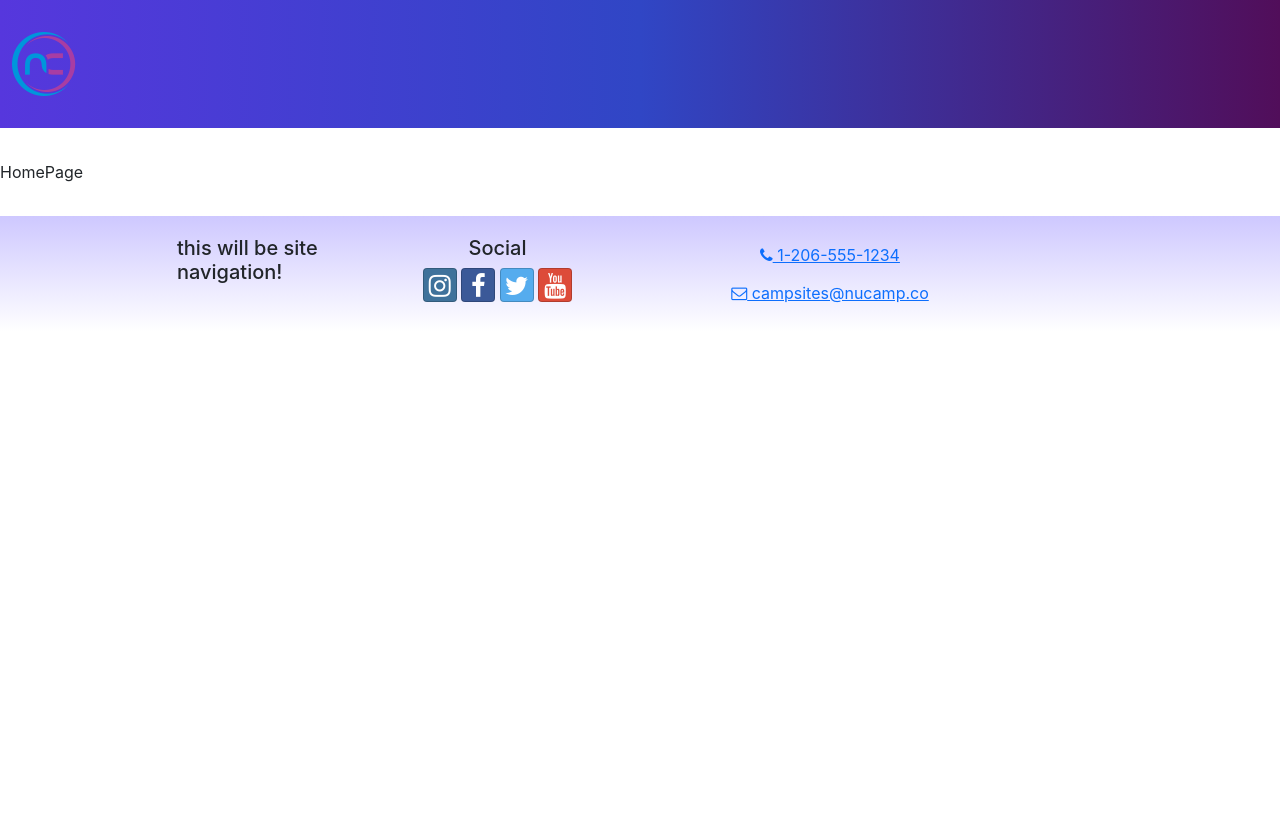
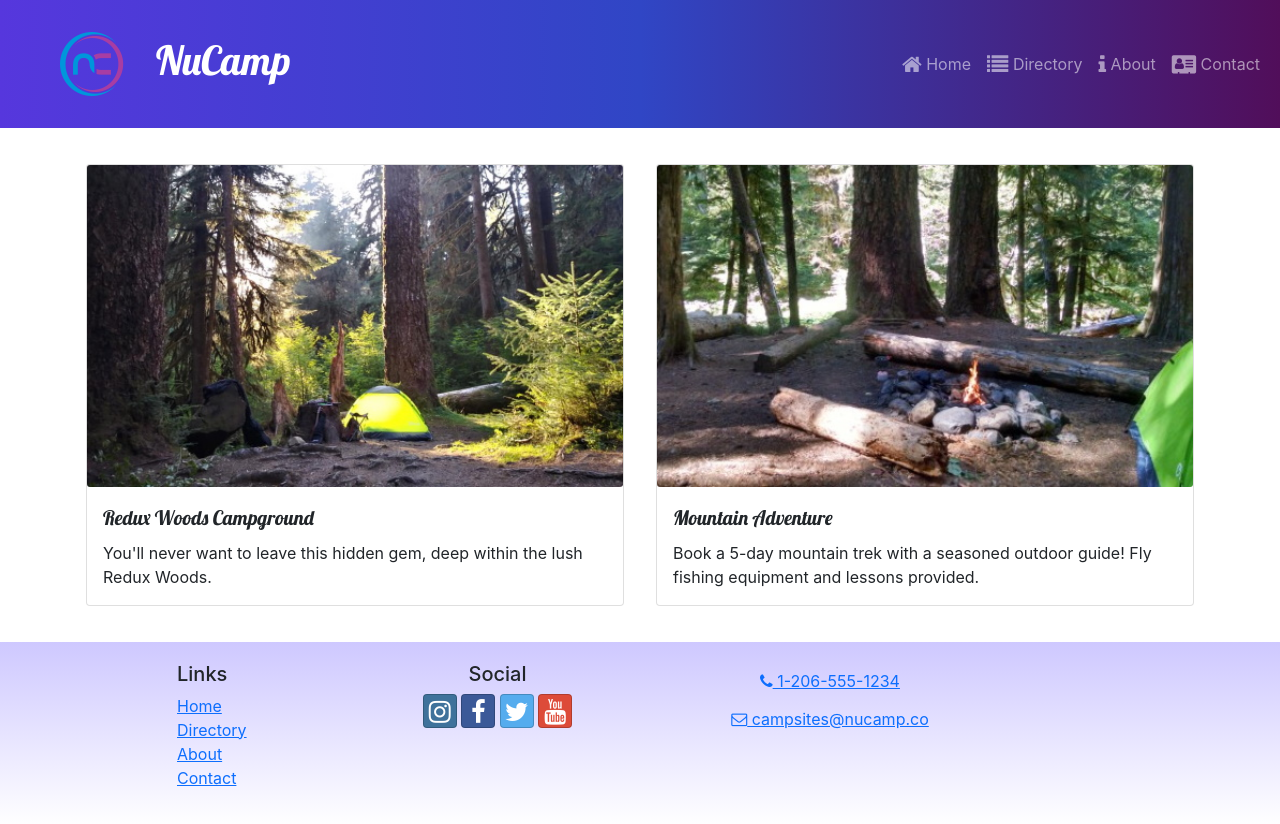
Before and after one commit to Bonon619/nucampsite-react-1, a React (Create React App) app: page / in a window 1280 px wide. Before the commit the page ends 800 px from the top, so only its background shows below. Built offline with nearby package versions, Linux system fonts and the light colour scheme.

Commit message:
Homepage Display

```diff
--- a/src/components/Footer.js
+++ b/src/components/Footer.js
@@ -1,13 +1,27 @@
-import "bootstrap/dist/css/bootstrap.min.css";
+// import "bootstrap/dist/css/bootstrap.min.css";
 import { Container, Col, Row } from "reactstrap";
-
+import { Link } from "react-router-dom";
 const Footer = () => {
   return (
     <footer className="site-footer">
       <Container>
         <Row>
           <Col xs={{ size: 4, offset: 1 }} sm="2">
-            <h5>this will be site navigation!</h5>
+            <h5>Links</h5>
+            <ul className="list-unstyled">
+              <li>
+                <Link to="/">Home</Link>
+              </li>
+              <li>
+                <Link to="/directory">Directory</Link>
+              </li>
+              <li>
+                <Link to="/about">About</Link>
+              </li>
+              <li>
+                <Link to="/contact">Contact</Link>
+              </li>
+            </ul>
           </Col>
           <Col xs="6" sm="3" className="text-center">
             <h5>Social</h5>
--- a/src/components/Header.js
+++ b/src/components/Header.js
@@ -1,12 +1,41 @@
-import { Navbar, NavbarBrand } from "reactstrap";
+import { useState } from "react";
+import {
+  Navbar,
+  NavbarBrand,
+  Collapse,
+  NavbarToggler,
+  Nav,
+  NavItem,
+} from "reactstrap";
+import { Navlink } from "react-router-dom";
 import NucampLogo from "../app/assets/img/logo.png";
 
 const Header = () => {
+  const [menuOpen, setMenuOpen] = useState(false);
+
   return (
     <Navbar dark color="primary" sticky="top" expand="md">
-      <NavbarBrand href="/">
-        <img src={NucampLogo} alt="nucamp logo" />
+      <NavbarBrand className="ms-5" href="/">
+        <img className="float-start" src={NucampLogo} alt="nucamp logo" />
+        <h1 className="mt-1">NuCamp</h1>
       </NavbarBrand>
+      <NavbarToggler onClick={() => setMenuOpen(!menuOpen)} />
+      <Collapse isOpen={menuOpen} navbar>
+        <Nav className="ms-auto" navbar>
+          <NavItem className="nav-link" to="/">
+            <i className="fa fa-home fa-lg" /> Home
+          </NavItem>
+          <NavItem className="nav-link" to="/directory">
+            <i className="fa fa-list fa-lg" /> Directory
+          </NavItem>
+          <NavItem className="nav-link" to="/about">
+            <i className="fa fa-info fa-lg" /> About
+          </NavItem>
+          <NavItem className="nav-link" to="/contact">
+            <i className="fa fa-address-card fa-lg" /> Contact
+          </NavItem>
+        </Nav>
+      </Collapse>
     </Navbar>
   );
 };
--- a/src/features/campsites/campsitesSlice.js
+++ b/src/features/campsites/campsitesSlice.js
@@ -9,3 +9,6 @@
 export const selectCampsiteById = (id) => {
   return CAMPSITES.find((campsite) => campsite.id === id);
 };
+export const selectFeaturedCampsite = () => {
+  return CAMPSITES.find((campsite) => campsite.featured);
+};
--- /dev/null
+++ b/src/features/display/DisplayCard.js
@@ -0,0 +1,16 @@
+import { Card, CardImg, CardText, CardBody, CardTitle } from "reactstrap";
+
+const DisplayCard = ({ item }) => {
+  const { image, name, description } = item;
+  return (
+    <Card>
+      <CardImg src={image} alt={name} />
+      <CardBody>
+        <CardTitle>{name}</CardTitle>
+        <CardText>{description}</CardText>
+      </CardBody>
+    </Card>
+  );
+};
+
+export default DisplayCard;
--- /dev/null
+++ b/src/features/display/DisplayList.js
@@ -0,0 +1,21 @@
+import { Col, Row } from "reactstrap";
+import DisplayCard from "./DisplayCard";
+import { selectFeaturedCampsite } from "../campsites/campsitesSlice";
+import { selectFeaturedPromotion } from "../promotions/PromotionsSlice";
+
+const DisplayList = () => {
+  const items = [selectFeaturedCampsite(), selectFeaturedPromotion()];
+  return (
+    <Row>
+      {items.map((item, idx) => {
+        return (
+          <Col md className="m-1" key={idx}>
+            <DisplayCard item={item} />
+          </Col>
+        );
+      })}
+    </Row>
+  );
+};
+
+export default DisplayList;
--- /dev/null
+++ b/src/features/promotions/PromotionsSlice.js
@@ -0,0 +1,5 @@
+import { PROMOTIONS } from "../../app/shared/PROMOTIONS";
+
+export const selectFeaturedPromotion = () => {
+  return PROMOTIONS.find((promotion) => promotion.featured);
+};
--- a/src/pages/HomePage.js
+++ b/src/pages/HomePage.js
@@ -1,4 +1,11 @@
+import { Container } from "reactstrap";
+import DisplayList from "../features/display/DisplayList";
+
 const HomePage = () => {
-  return <div>HomePage</div>;
+  return (
+    <Container>
+      <DisplayList />
+    </Container>
+  );
 };
 export default HomePage;
```
